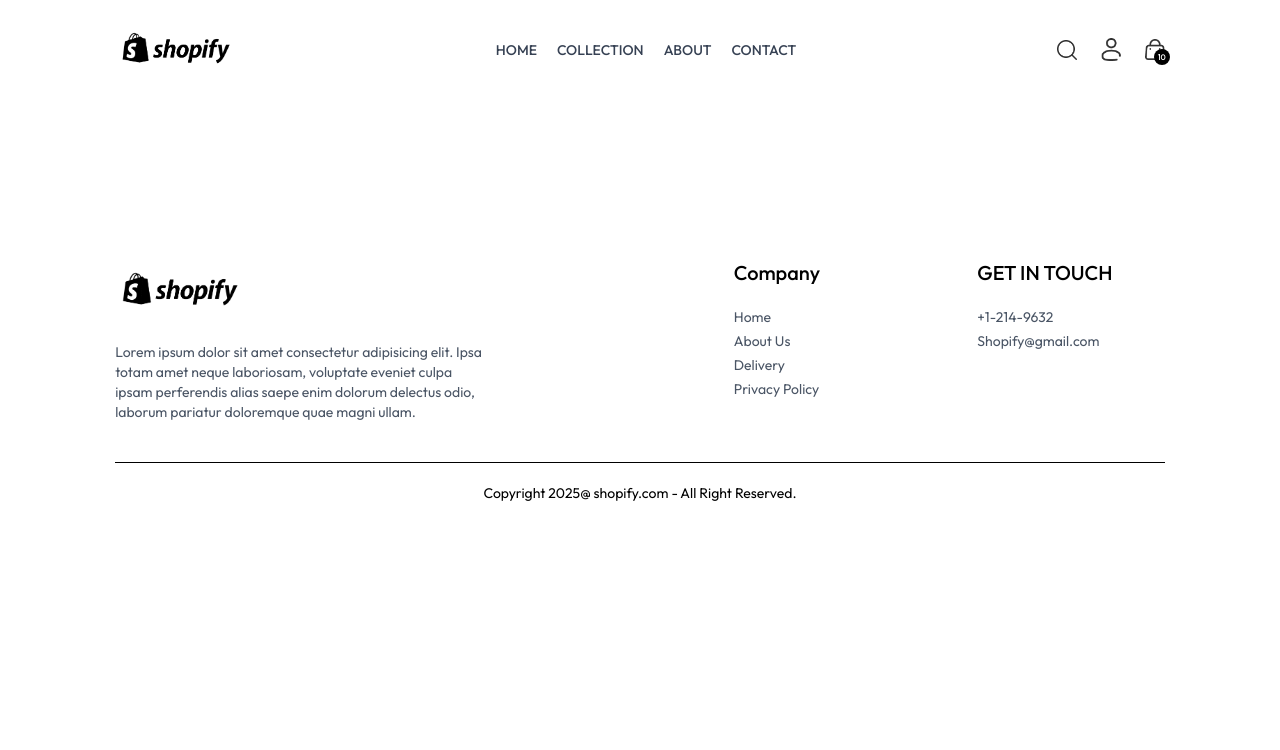
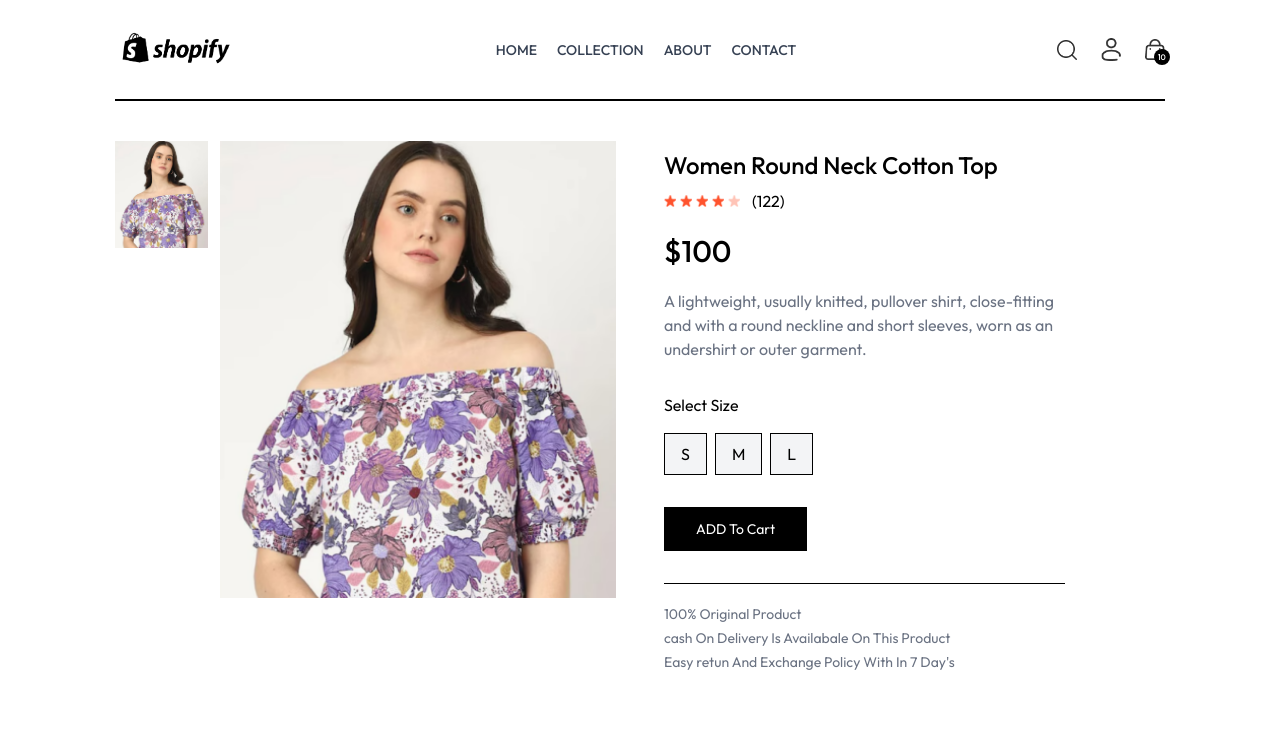
Before and after one commit to Arslansaifi012/fullstack-ecommerce-app, a React (Vite) app in the folder frontend/: page /product/aaaaa in a window 1280 px wide. Shown: the top 750 px of the page. Built offline with nearby package versions, Linux system fonts and the light colour scheme.

Commit message:
add productItem page functionality

```diff
--- a/frontend/src/App.jsx
+++ b/frontend/src/App.jsx
@@ -26,7 +26,7 @@
        <Route path="/collection" element= {<Collection/>}/>
        <Route path="/About" element= {<About/>}/>
        <Route path="/contact" element= {<Contact/>}/>
-        <Route path="/product/:prodictId" element= {<Product/>}/>
+        <Route path="/product/:productId" element= {<Product/>}/>
          <Route path="/cart" element= {<Cart/>}/>
          <Route path ="/login" element = {<Login/> } />
          <Route path="/nplaceOrder" element = {<PlaceOrder/>} />
--- a/frontend/src/Components/ProductItem.jsx
+++ b/frontend/src/Components/ProductItem.jsx
@@ -3,6 +3,8 @@
 import { Link } from "react-router-dom";
 
 const ProductItem = ({id, image, name, price}) =>{
+
+
     const {Currency} = useContext(ShopContext) ;
 
     return (
--- a/frontend/src/index.css
+++ b/frontend/src/index.css
@@ -15,6 +15,10 @@
   font-style: normal;
 }
 
+::-webkit-scrollbar{
+  display: none
+}
+
 @media (max-width:640px) {
 
   a.active{
--- a/frontend/src/pages/Collectionn.jsx
+++ b/frontend/src/pages/Collectionn.jsx
@@ -5,7 +5,7 @@
 import ProductItem from "../Components/ProductItem";
 
 const Collection = () =>{
-    const {products} = useContext(ShopContext) ;
+    const {products, search, showSearch} = useContext(ShopContext) ;
     // console.log(products);
 
     const [showFilter, setShowfilter] = useState(false) ;
@@ -36,6 +36,12 @@
     const applyFilter = () =>{
         let productsCopy = products.slice() ;
 
+        if (showSearch && search) {
+
+            productsCopy = productsCopy.filter(item => item.name.toLowerCase().includes(search.toLowerCase())) ;
+
+        }
+
         if (category.length > 0) {
 
             productsCopy = productsCopy.filter(item => category.includes(item.category)) ;
@@ -46,7 +52,6 @@
             productsCopy = productsCopy.filter(item => subCategory.includes(item.subCategory)) ;
 
         }
-        // console.log(subCategory,'ye bhi dhdlm');
 
         setFilterProducts(productsCopy) ;
     }
@@ -75,7 +80,7 @@
 
         applyFilter() ;
 
-    },[category, subCategory]) ;
+    },[category, subCategory, search, showSearch]) ;
 
 
     useEffect(()=>{
@@ -160,7 +165,7 @@
 
                     {filterProducts && filterProducts.length > 0 ?  filterProducts.map((item, ind) =>(
 
-                            <ProductItem key={ind} name={item.name} id={item.id} price={item.price} image={item.image} />
+                            <ProductItem key={ind} name={item.name} id={item._id} price={item.price} image={item.image} />
                         )):(
                             <p>Not Available : -</p>
                         )
--- a/frontend/src/pages/Product.jsx
+++ b/frontend/src/pages/Product.jsx
@@ -1,10 +1,98 @@
+import { useContext, useEffect, useState } from "react";
+import { useParams } from "react-router-dom";
+import { ShopContext } from "../Context/ShopContext";
+import { assets } from "../assets/assets";
 
 const Product = () =>{
-    return (
-        <div>
+
+    const {productId} = useParams() ;
+    const {products, Currency}  = useContext(ShopContext) ;
+    const [productData, setPorductData] = useState() ;
+    const [image, setImage] = useState('') ;
+    const [size, setSize] = useState('') ;
+
+    const fetchProductData = () =>{
+
+        products.map((item) =>{
+            if (item._id === productId) {
+                setPorductData(item) ;
+                setImage(item.image[0]);
+                return null ;
+
+            }
+        })
+    }
+
+    useEffect(() =>{
+        fetchProductData() ;
+    },[productId,products])
+
+    return productData ? (
+        <div className="border-t-2 pt-10 transition-opacity ease-in duration-500 opacity-100">
+
+            <div className="flex gap-12 sm:gap-12 flex-col sm:flex-row">
+
+                <div className=" flex-1 flex flex-col-reverse gap-3 sm:flex-row">
+                    <div className="flex sm:flex-col overflow-x-auto sm:overflow-y-scroll justify-between sm:justify-normal sm:w-[18.7%] w-full">
+                        {
+                            productData.image.map((item, ind) =>(
+                                <img onClick={()=>setImage(item)} src={item} key={ind} className="w-[24%] sm:w-full sm:mb-3 flex-shrink-0 cursor-pointer" alt="" />
+                            ))
+                        }
+                    </div>
+                    <div className="w-full sm:w-[80%]">
+                        <img className="w-full h-auto" src={image} alt="" />
+                    </div>
+                </div>
+
+                <div className="flex-1">
+                    <h1 className="font-medium text-2xl mt-2">{productData.name}</h1>
+                    <div className="flex items-center gap-1 mt-2">
+                        <img src={assets.star_icon} alt="" className="w-3 5" />
+                        <img src={assets.star_icon} alt="" className="w-3 5" />
+                        <img src={assets.star_icon} alt="" className="w-3 5" />
+                        <img src={assets.star_icon} alt="" className="w-3 5" />
+                        <img src={assets.star_dull_icon} alt="" className="w-3 5" />
+                        <p className="pl-2">(122)</p>
+                    </div>
+
+                    <p className="mt-5 text-3xl font-medium">{Currency}{productData.price}</p>
+                    <p className="mt-5 text-gray-500 md:w-4/5">{productData.description}</p>
+                    <div className="flex flex-col gap-4 my-8">
+                        <p>Select Size</p>
+                        <div className="flex gap-2">
+                            {productData.sizes.map((item, ind)=>(
+                                <button onClick={()=>setSize(item)} className={`border py-2 px-4 bg-gray-100 ${item === size ?' border-orange-600' : ''} `}  key={ind}>{item}</button>
+                            ))}
+                        </div>
+                    </div>
+
+                    <button className="bg-black text-white px-8 py-3 text-sm active:bg-gray-700">ADD To Cart</button>
+                    <hr className="mt-8 sm:w-4/5"/>
+
+                    <div className="text-sm text-gray-500 mt-5 flex flex-col gap-1">
+                        <p>100% Original Product</p>
+                        <p>cash On Delivery Is Availabale On This Product</p>
+                        <p>Easy retun And Exchange Policy With In 7 Day's</p>
+                    </div>
+                </div>
+            </div>
+
+            <div className="mt-20">
+                <div className="flex">
+                    <b className="border px-5 py-3 text-sm">Description</b>
+                    <p className="border px-5 py-3 text-sm"> Review (122)</p>
+                </div>
+
+                <div className="flex flex-col gap-4 border px-6 py-6 text-sm text-gray-500">
+                    <p>An e-commerce site is an online platform or digital storefront enabling businesses to sell products, services, or digital goods to customers via the internet. Key features typically include a product catalog, shopping cart, secure payment gateways, and customer accounts for managing orders and information. These platforms facilitate transactions, offering a convenient alternative or complement to physical retail. E-commerce leverages technologies like mobile commerce and internet marketing to reach consumers through websites, mobile apps, and even social media, catering to various markets including business-to-consumer (B2C) and business-to-business (B2B) transactions. </p>
+                    <p>E-commerce, or electronic commerce, is the process of buying and selling goods and services over the internet. It involves the exchange of products or services between businesses, consumers, or both. E-commerce business is facilitated through platforms such as websites, mobile apps, or online marketplaces.</p>
+                </div>
+
+            </div>
 
         </div>
-    )
+    ) : <div className="opacity-0"></div>
 } ;
 
 export default Product ;
```
